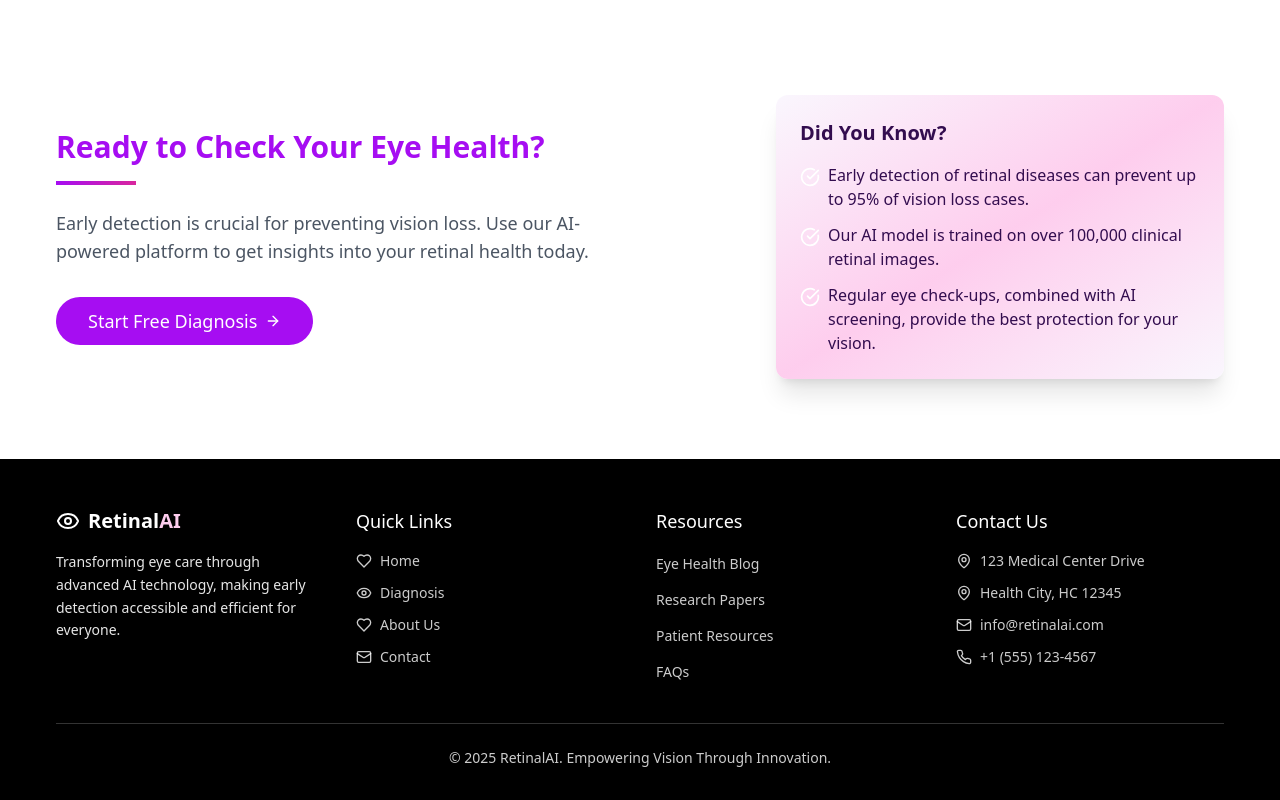
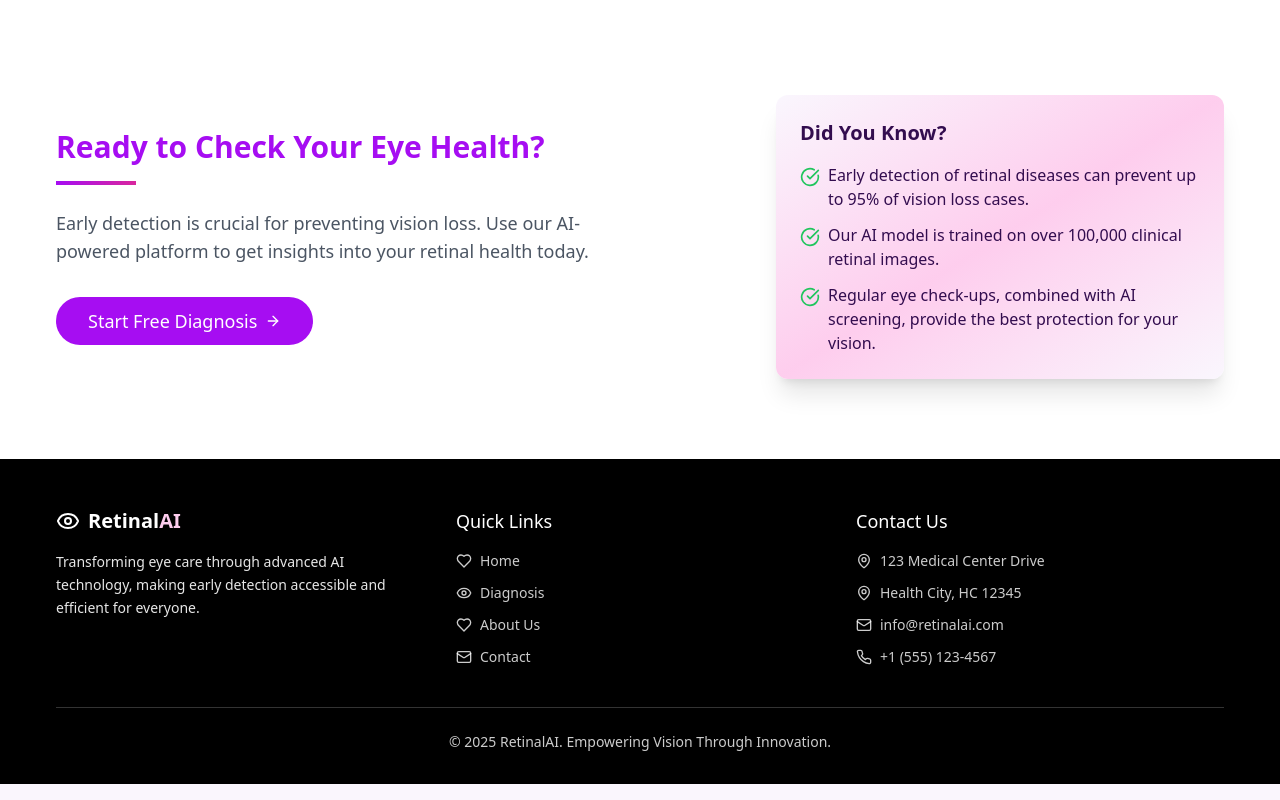
Before and after one commit to neeraj12341/retinal-ai, a React (Vite) app: page / in a window 1280 px wide. Shown: the part 1963-2763 px from the top of the page. Built offline with nearby package versions, Linux system fonts and the light colour scheme.

Commit message:
Fix: Update home page and footer
- Changed the tick symbol color to green in the home page.
- Removed the resources section from the footer.

```diff
--- a/src/components/Footer.tsx
+++ b/src/components/Footer.tsx
@@ -1,3 +1,4 @@
+
 import { Link } from "react-router-dom";
 import { Eye, Heart, Mail, Phone, MapPin } from "lucide-react";
 
@@ -5,7 +6,7 @@ const Footer = () => {
   return (
     <footer className="bg-black text-white pt-12 pb-8 px-6">
       <div className="container mx-auto">
-        <div className="grid grid-cols-1 md:grid-cols-4 gap-8">
+        <div className="grid grid-cols-1 md:grid-cols-3 gap-8">
           <div className="col-span-1">
             <Link to="/" className="flex items-center space-x-2">
               <Eye className="h-6 w-6 text-white" />
@@ -48,31 +49,6 @@ const Footer = () => {
             </ul>
           </div>
           <div className="col-span-1">
-            <h3 className="font-medium text-lg mb-4">Resources</h3>
-            <ul className="space-y-3">
-              <li>
-                <Link to="#" className="text-white/80 hover:text-white transition-colors text-sm">
-                  Eye Health Blog
-                </Link>
-              </li>
-              <li>
-                <Link to="#" className="text-white/80 hover:text-white transition-colors text-sm">
-                  Research Papers
-                </Link>
-              </li>
-              <li>
-                <Link to="#" className="text-white/80 hover:text-white transition-colors text-sm">
-                  Patient Resources
-                </Link>
-              </li>
-              <li>
-                <Link to="#" className="text-white/80 hover:text-white transition-colors text-sm">
-                  FAQs
-                </Link>
-              </li>
-            </ul>
-          </div>
-          <div className="col-span-1">
             <h3 className="font-medium text-lg mb-4">Contact Us</h3>
             <address className="not-italic text-white/80 text-sm space-y-3">
               <p className="flex items-center gap-2"><MapPin className="h-4 w-4" /> 123 Medical Center Drive</p>
--- a/src/pages/Home.tsx
+++ b/src/pages/Home.tsx
@@ -1,4 +1,5 @@
 
+import { useState } from "react";
 import { Link } from "react-router-dom";
 import { Button } from "@/components/ui/button";
 import { Card, CardContent } from "@/components/ui/card";
@@ -167,15 +168,15 @@ const Home = () => {
                 <h3 className="font-bold text-xl mb-4">Did You Know?</h3>
                 <ul className="space-y-3">
                   <li className="flex items-start">
-                    <CheckCircle className="h-5 w-5 text-white mr-2 mt-1 flex-shrink-0" />
+                    <CheckCircle className="h-5 w-5 text-green-500 mr-2 mt-1 flex-shrink-0" />
                     <span>Early detection of retinal diseases can prevent up to 95% of vision loss cases.</span>
                   </li>
                   <li className="flex items-start">
-                    <CheckCircle className="h-5 w-5 text-white mr-2 mt-1 flex-shrink-0" />
+                    <CheckCircle className="h-5 w-5 text-green-500 mr-2 mt-1 flex-shrink-0" />
                     <span>Our AI model is trained on over 100,000 clinical retinal images.</span>
                   </li>
                   <li className="flex items-start">
-                    <CheckCircle className="h-5 w-5 text-white mr-2 mt-1 flex-shrink-0" />
+                    <CheckCircle className="h-5 w-5 text-green-500 mr-2 mt-1 flex-shrink-0" />
                     <span>Regular eye check-ups, combined with AI screening, provide the best protection for your vision.</span>
                   </li>
                 </ul>
```
